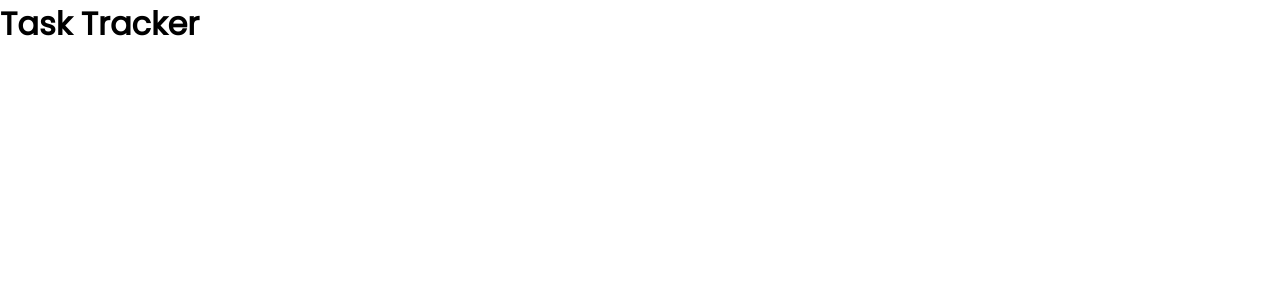
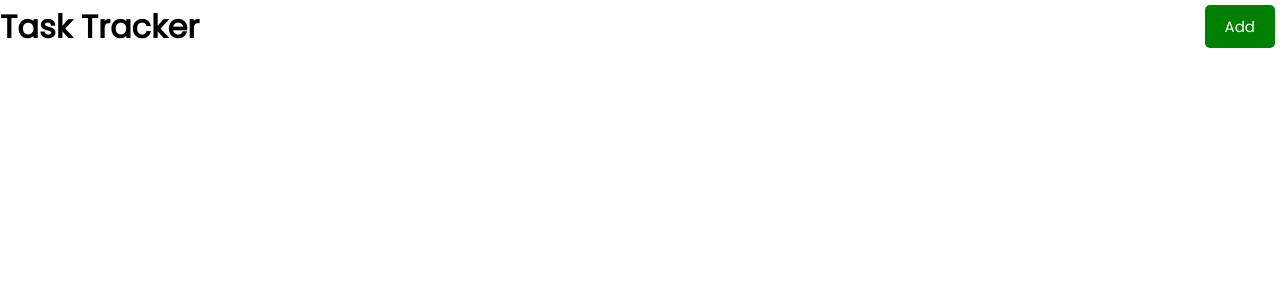
Before and after one commit to abmi108/task-tracker, a React (Create React App) app: page / in a window 1280 px wide. Shown: the top 300 px of the page. Built offline with nearby package versions, Linux system fonts and the light colour scheme.

Commit message:
Add button component to header component
button component with defaultProps, propTypes check
props: color, text, onClick

```diff
--- /dev/null
+++ b/src/components/Button.js
@@ -0,0 +1,25 @@
+import PropTypes from 'prop-types';
+
+const Button = ({ color, text, onClick }) => {
+    return (
+        <button
+            style={{ backgroundColor: color }}
+            className="btn"
+            onClick={onClick}
+        >
+            {text}
+        </button>
+    );
+};
+
+Button.defaultProps = {
+    color: 'steelblue',
+};
+
+Button.propTypes = {
+    text: PropTypes.string,
+    color: PropTypes.string,
+    onClick: PropTypes.func,
+};
+
+export default Button;
--- a/src/components/Header.js
+++ b/src/components/Header.js
@@ -1,9 +1,16 @@
-import PropTypes from 'prop-types';
+import PropTypes from "prop-types";
+import Button from "./Button";
 
 const Header = (props) => {
+
+    const onClick = () => {
+        console.log("click");
+    };
+
     return (
-        <header>
+        <header className="header">
             <h1> {props.title} </h1>
+            <Button color="green" text="Add" onClick={onClick}/>
         </header>
     );
 };
```
